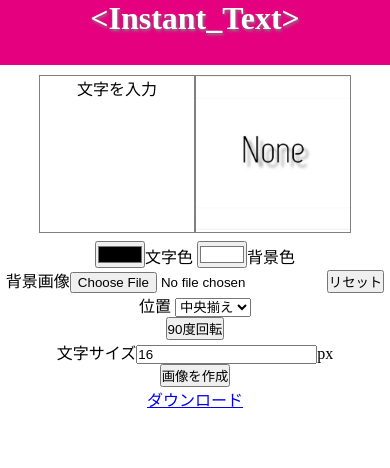
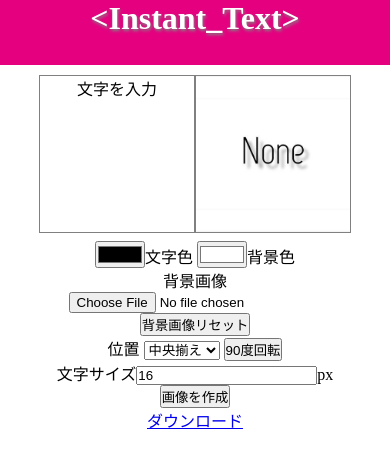
Before and after one commit to illionillion/instant_text, a plain HTML site: page index.html in a window 390 px wide. Drawn offline with Linux system fonts and the light colour scheme.

Commit message:
コントローラーのスタイルちょっと変えた、もう一回PWA試す

```diff
--- a/css/main.css
+++ b/css/main.css
@@ -50,16 +50,34 @@ h1{
 }
 
 
+/* #view{
+  border: 0 !important;
+} */
+
+#view img{
+  width: 100%;
+  height: 100%;
+  /* border: 1px solid black !important; */
+}
+
+#controller{
+  margin: 10px auto;
+  text-align: center;
+  display: flex;
+  width: 55%;
+}
+
+#text_controller,#img_controller{
+  margin: auto;
+
+}
+
 @media screen and (max-width:600px) {
   #canvas{
     width: 80%;
   }
+  #controller{
+    width: 80%;
+    flex-direction: column;
+  }
 }
-
-#view img{
-  width: 100%;
-}
-
-#controller{
-  margin: 10px auto;
-}
--- a/index.html
+++ b/index.html
@@ -13,6 +13,7 @@
   <!-- ホーム画面に表示されるアプリアイコン -->
   <!-- <link rel="apple-touch-icon" href="icon.ico"> -->
   <link rel="shortcut icon" href="icon.ico" type="image/x-icon">
+  <link rel="manifest" href="manifest.json">
   <title>Instant_Text</title>
   <meta name="description" content="編集したテキストを正方形の形でスクショ作成">
   <meta name="twitter:card" content="summary_large_image">
@@ -53,17 +54,15 @@
       <div id="view"><img src="img/none_1.jpg" id="result" alt=""></div>
     </div>
     <div id="controller">
+      <div id="text_controller">
         <div>
           <input type="color" name="text_color" id="text_color" value="#000000"><label for="text_color">文字色</label>
-
           <input type="color" name="background_color" id="background_color" value="#ffffff"><label for="background_color">背景色</label>
-
         </div>
         <div>
           <label for="background_image">背景画像<input type="file" name="background_image" id="background_image" accept="image/*"></label>
-        <input type="button" id="image_reset" value="リセット">
+          <input type="button" id="image_reset" value="背景画像リセット">
         </div>
-
         <label for="position_select">
           位置
           <select name="position_select" id="position_select">
@@ -72,12 +71,25 @@
             <option value="right">右揃え</option>
           </select>
         </label>
-      <div><input type="button" id="rotate" value="90度回転"></div>
+        <input type="button" id="rotate" value="90度回転">
         <div><label for="font_size">文字サイズ<input type="number" name="font_size" id="font_size" min="1" placeholder="文字サイズ">px</label></div>
+      </div>
+
+      <div id="img_controller">
         <div><input type="button" id="ss_btn" value="画像を作成"></div>
         <a href="#" id="ss_donwload">ダウンロード</a>
+      </div>
 
     </div>
   </main>
+  <script>
+    if ('serviceWorker' in navigator) {
+    navigator.serviceWorker.register('service_worker.js').then(function(registration) {
+        console.log('ServiceWorker registration successful with scope: ', registration.scope);
+    }).catch(function(err) {
+        console.log('ServiceWorker registration failed: ', err);
+    });
+    }
+  </script>
 </body>
 </html>
```
Also changed, not shown: service_worker.js (added, +27 -0 lines), manifest.json. Lines whose indentation alone changed are shown as unchanged.
